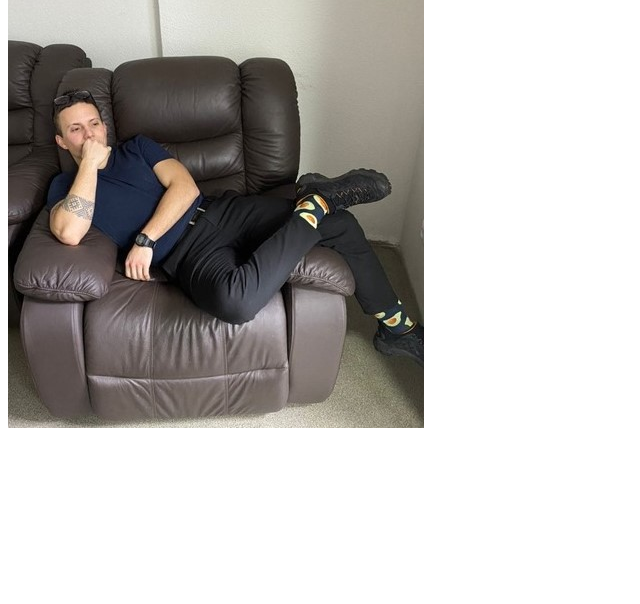
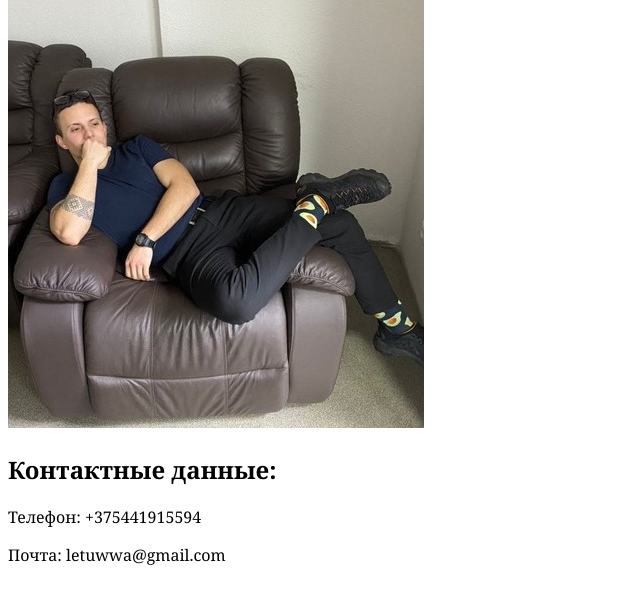
Before and after one commit to letuwwa/LitvinenkoMV, a Django app: page /contacts/ in a window 1280 px wide. Shown: the part 147-751 px from the top of the page, without its empty margins (0-640 px from the left). Run offline with Django 3.2, Linux system fonts and the light colour scheme.

Commit message:
commit #10

```diff
--- a/templates/other/contacts.html
+++ b/templates/other/contacts.html
@@ -13,4 +13,7 @@
     <a>
       <img src="{% static '/images/spit.jpg' %}" class="w-25" alt="photo">
     </a>
+    <h2>Контактные данные:</h2>
+    <p>Телефон: +375441915594 </p>
+    <a>Почта: letuwwa@gmail.com</a>
 {% endblock %}
```
